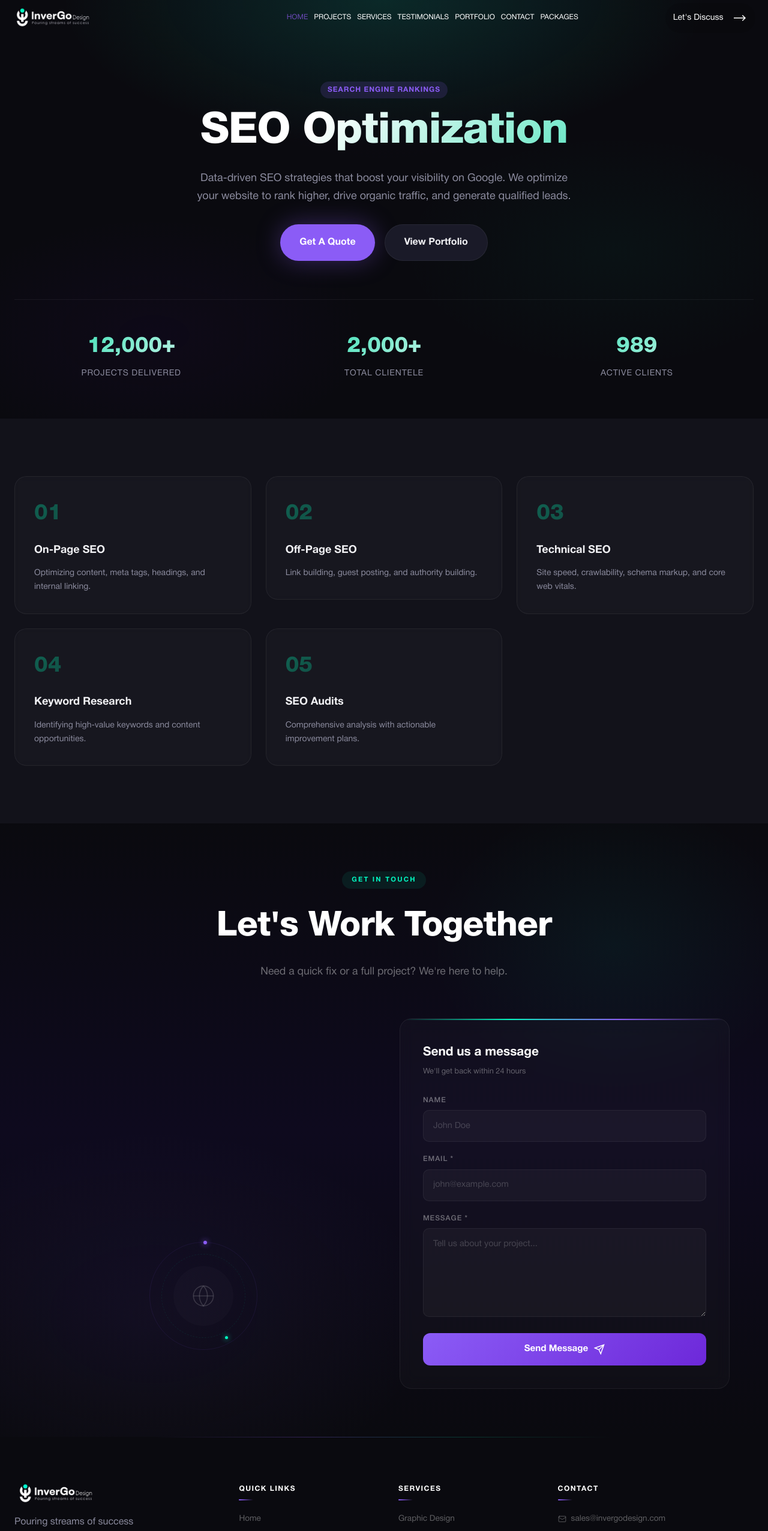
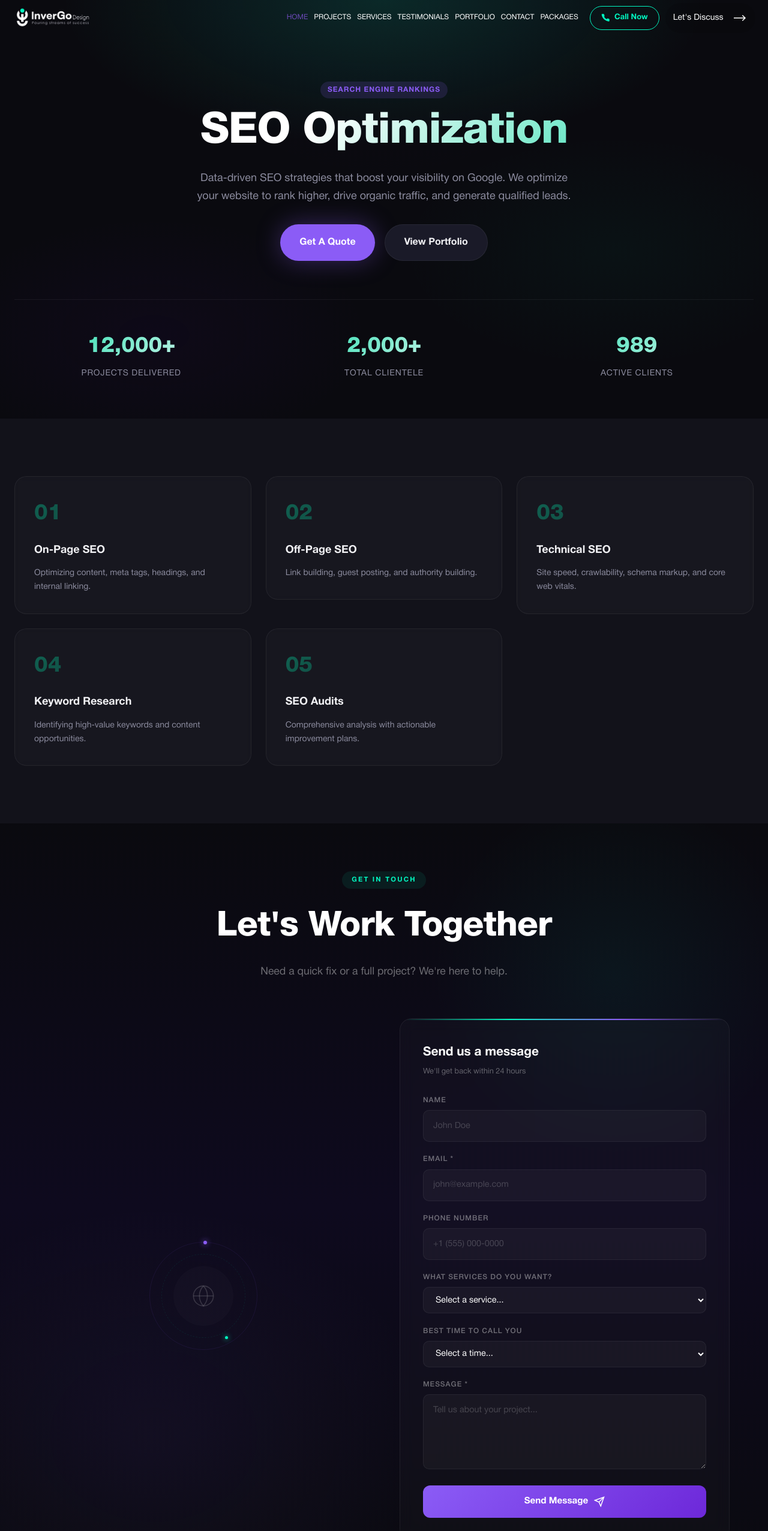
Before and after one commit to anasirfan/invergotest, a Next.js app: page /seo in a window 1280 px wide. Shown: the top 2553 px of the page at 60% size. Built offline with nearby package versions, Linux system fonts and the light colour scheme.

Commit message:
Add Call Now, update form fields, embed form on SEO pages

```diff
--- a/app/api/contact/route.js
+++ b/app/api/contact/route.js
@@ -42,10 +42,12 @@ async function postToEmailJs(payload) {
       user_id: publicKey,
       template_params: {
         name: payload.name,
-        phone: payload.phone,
+        phone: payload.phone || 'Not provided',
         email: payload.email,
+        services: payload.services || 'Not specified',
+        best_time: payload.bestTime || 'Not specified',
         message: payload.message,
-        source: payload.source,
+        source: payload.source || 'Website',
       },
     }),
   });
--- a/components/layout/Header.js
+++ b/components/layout/Header.js
@@ -58,7 +58,23 @@ export default function Header({ onQuoteClick }) {
             </ul>
 
             <div className={styles.headerBtn}>
-              <a href={`mailto:${siteInfo.email}`} className={styles.discussLink}>
+              <a href={siteInfo.phoneHref} className={styles.callNowLink}>
+                <button className={styles.callNowBtn} type="button">
+                  <svg width="15" height="15" viewBox="0 0 24 24" fill="currentColor">
+                    <path d="M22 16.92v3a2 2 0 0 1-2.18 2 19.79 19.79 0 0 1-8.63-3.07A19.5 19.5 0 0 1 4.11 12a19.79 19.79 0 0 1-3.07-8.67A2 2 0 0 1 3 2h3a2 2 0 0 1 2 1.72c.127.96.361 1.903.7 2.81a2 2 0 0 1-.45 2.11L8.09 9.91a16 16 0 0 0 6 6l1.27-1.27a2 2 0 0 1 2.11-.45c.907.339 1.85.573 2.81.7A2 2 0 0 1 22 16.92z"/>
+                  </svg>
+                  <span>Call Now</span>
+                </button>
+              </a>
+              <a
+                href="#contact"
+                className={styles.discussLink}
+                onClick={(e) => {
+                  e.preventDefault();
+                  const el = document.getElementById('contact');
+                  if (el) el.scrollIntoView({ behavior: 'smooth' });
+                }}
+              >
                 <button className={styles.pulse} type="button">
                   <span className={styles.discussText}>Let&apos;s Discuss</span>
                   <div className={styles.iconContainer}>
@@ -87,9 +103,23 @@ export default function Header({ onQuoteClick }) {
             </Link>
           ))}
           <a
-            href={`mailto:${siteInfo.email}`}
+            href={siteInfo.phoneHref}
+            className={styles.mobileCallBtn}
+            onClick={() => setMobileOpen(false)}
+          >
+            📞 Call Now
+          </a>
+          <a
+            href="#contact"
             className={styles.mobileCta}
-            onClick={() => setMobileOpen(false)}
+            onClick={(e) => {
+              e.preventDefault();
+              setMobileOpen(false);
+              setTimeout(() => {
+                const el = document.getElementById('contact');
+                if (el) el.scrollIntoView({ behavior: 'smooth' });
+              }, 300);
+            }}
           >
             Let&apos;s Discuss
           </a>
--- a/components/layout/Header.module.css
+++ b/components/layout/Header.module.css
@@ -88,9 +88,40 @@
   color: #6A49B6 !important;
 }
 
-/* ─── Let's Discuss button (like original .pulse) ─── */
+/* ─── Header buttons wrapper ─── */
 .headerBtn {
   flex-shrink: 0;
+  display: flex;
+  align-items: center;
+  gap: 10px;
+}
+
+/* ─── Call Now button ─── */
+.callNowLink {
+  text-decoration: none;
+}
+
+.callNowBtn {
+  display: flex;
+  align-items: center;
+  gap: 7px;
+  padding: 0 18px;
+  height: 40px;
+  border-radius: 100px;
+  border: 1.5px solid #02F6C0;
+  background: transparent;
+  color: #02F6C0;
+  font-family: inherit;
+  font-size: 13px;
+  font-weight: 600;
+  cursor: pointer;
+  transition: background 0.2s, color 0.2s;
+  white-space: nowrap;
+}
+
+.callNowBtn:hover {
+  background: #02F6C0;
+  color: #0a0a0f;
 }
 
 .discussLink {
@@ -253,6 +284,27 @@
   box-shadow: 0 8px 30px rgba(139, 92, 246, 0.3);
 }
 
+.mobileCallBtn {
+  display: inline-flex;
+  align-items: center;
+  justify-content: center;
+  padding: 0.85rem 2.5rem;
+  border: 2px solid #02F6C0;
+  color: #02F6C0;
+  font-size: 1rem;
+  font-weight: 600;
+  border-radius: 100px;
+  text-decoration: none;
+  transition: all 0.3s;
+  width: 100%;
+  text-align: center;
+}
+
+.mobileCallBtn:hover {
+  background: #02F6C0;
+  color: #0a0a0f;
+}
+
 /* ─── Responsive – Medium screens ─── */
 @media screen and (max-width: 1200px) and (min-width: 769px) {
   .navLink {
--- a/components/sections/Contact.js
+++ b/components/sections/Contact.js
@@ -11,7 +11,7 @@ const contactItems = [
 ];
 
 export default function Contact() {
-  const [form, setForm] = useState({ name: '', email: '', message: '' });
+  const [form, setForm] = useState({ name: '', email: '', phone: '', services: '', bestTime: '', message: '' });
   const [status, setStatus] = useState(null);
   const [visible, setVisible] = useState(false);
   const sectionRef = useRef(null);
@@ -38,7 +38,7 @@ export default function Contact() {
       });
       if (res.ok) {
         setStatus('success');
-        setForm({ name: '', email: '', message: '' });
+        setForm({ name: '', email: '', phone: '', services: '', bestTime: '', message: '' });
       } else setStatus('error');
     } catch {
       setStatus('error');
@@ -117,11 +117,58 @@ export default function Contact() {
             </div>
 
             <div className={styles.inputGroup}>
+              <label className={styles.label}>Phone Number</label>
+              <input
+                type="tel"
+                placeholder="+1 (555) 000-0000"
+                value={form.phone}
+                onChange={(e) => setForm({ ...form, phone: e.target.value })}
+                className={styles.input}
+              />
+            </div>
+
+            <div className={styles.inputGroup}>
+              <label className={styles.label}>What Services Do You Want?</label>
+              <select
+                value={form.services}
+                onChange={(e) => setForm({ ...form, services: e.target.value })}
+                className={styles.input}
+              >
+                <option value="">Select a service...</option>
+                <option value="Web Design & Development">Web Design &amp; Development</option>
+                <option value="Graphic Design & Branding">Graphic Design &amp; Branding</option>
+                <option value="Mobile App Development">Mobile App Development</option>
+                <option value="SEO & Digital Marketing">SEO &amp; Digital Marketing</option>
+                <option value="Social Media Marketing">Social Media Marketing</option>
+                <option value="Ecommerce / Shopify">Ecommerce / Shopify</option>
+                <option value="Video Editing">Video Editing</option>
+                <option value="Lead Generation">Lead Generation</option>
+                <option value="VA Consultation">VA Consultation</option>
+                <option value="Other">Other</option>
+              </select>
+            </div>
+
+            <div className={styles.inputGroup}>
+              <label className={styles.label}>Best Time to Call You</label>
+              <select
+                value={form.bestTime}
+                onChange={(e) => setForm({ ...form, bestTime: e.target.value })}
+                className={styles.input}
+              >
+                <option value="">Select a time...</option>
+                <option value="Morning (9am - 12pm EST)">Morning (9am - 12pm EST)</option>
+                <option value="Afternoon (12pm - 3pm EST)">Afternoon (12pm - 3pm EST)</option>
+                <option value="Evening (3pm - 6pm EST)">Evening (3pm - 6pm EST)</option>
+                <option value="Anytime">Anytime</option>
+              </select>
+            </div>
+
+            <div className={styles.inputGroup}>
               <label className={styles.label}>Message *</label>
               <textarea
                 placeholder="Tell us about your project..."
                 required
-                rows={5}
+                rows={4}
                 value={form.message}
                 onChange={(e) => setForm({ ...form, message: e.target.value })}
                 className={styles.input}
--- a/components/sections/Contact.module.css
+++ b/components/sections/Contact.module.css
@@ -294,6 +294,11 @@
   color: rgba(255, 255, 255, 0.2);
 }
 
+.input option {
+  background: #1a1a2e;
+  color: #fff;
+}
+
 .input:focus {
   outline: none;
   border-color: #8B5CF6;
--- a/components/sections/LocationPage.js
+++ b/components/sections/LocationPage.js
@@ -1,5 +1,6 @@
 import Link from 'next/link';
 import styles from './LocationPage.module.css';
+import Contact from './Contact';
 
 export default function LocationPage({ data }) {
   const { h1, city, state, service, faqs, whyUs, services: serviceList, cta, schema, intro } = data;
@@ -75,9 +76,11 @@ export default function LocationPage({ data }) {
         <div className="container">
           <h2 className={styles.ctaTitle}>{cta.title}</h2>
           <p className={styles.ctaDesc}>{cta.desc}</p>
-          <Link href="/#contact" className="btn btn--primary btn--lg">{cta.button}</Link>
         </div>
       </section>
+
+      {/* CONTACT FORM */}
+      <Contact />
     </>
   );
 }
```
